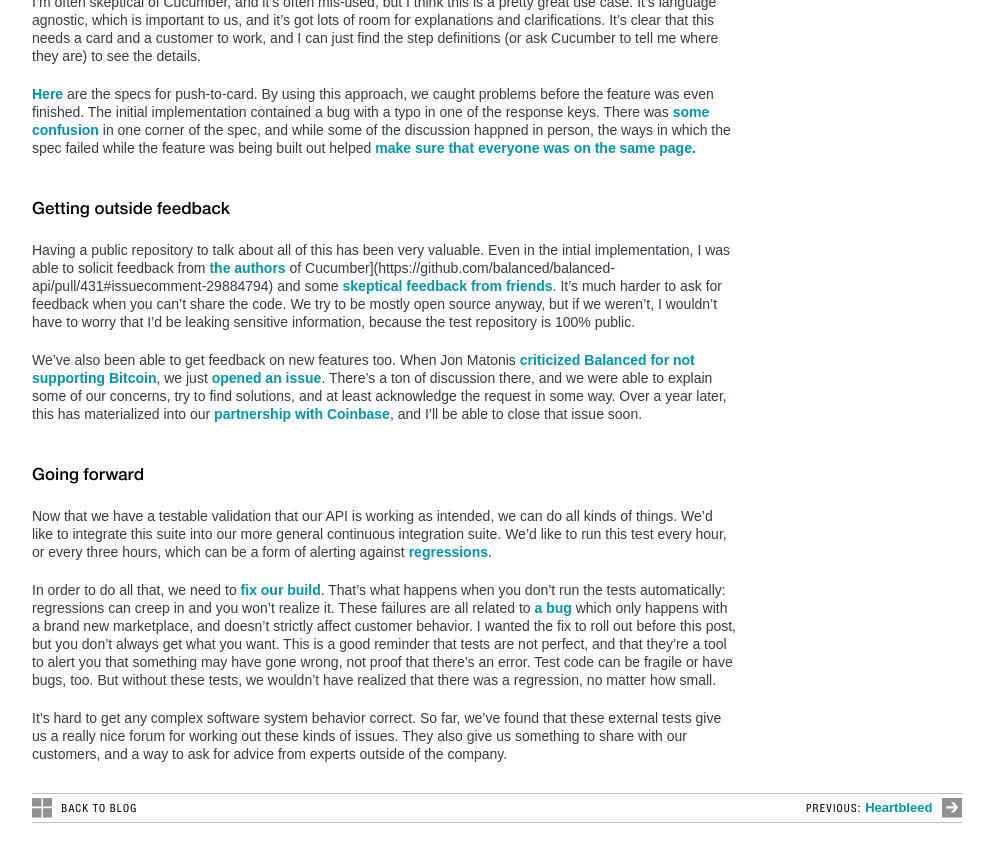
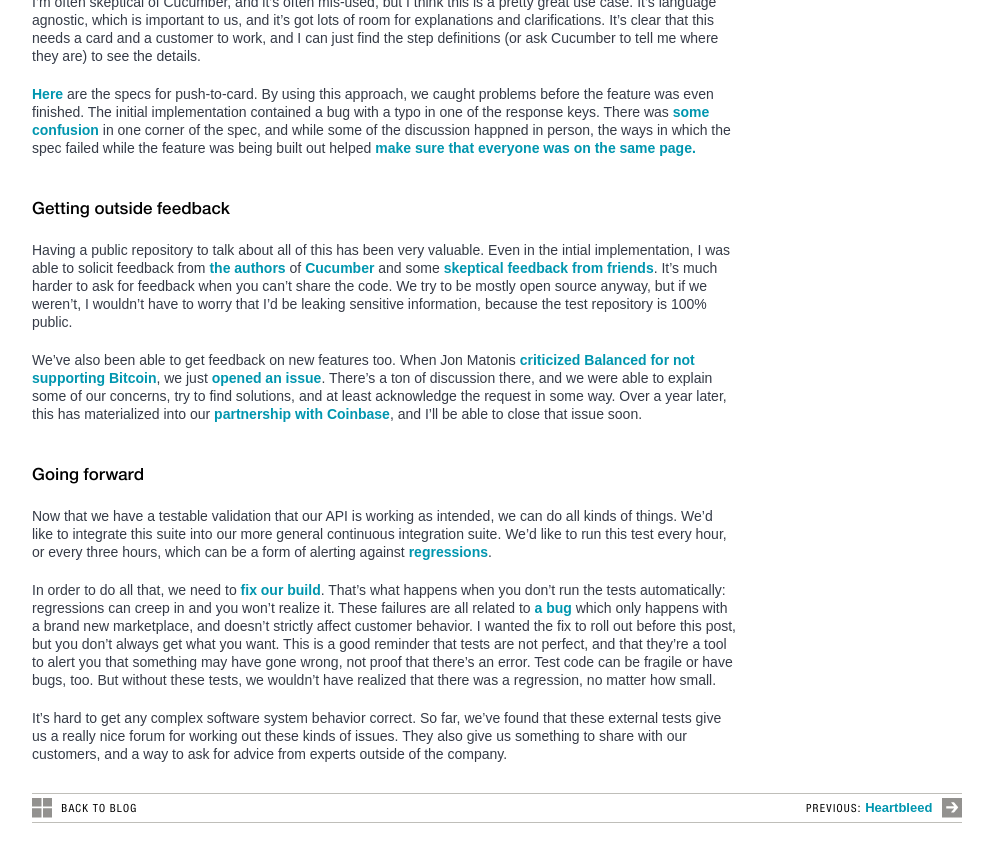
Before and after one commit to balanced/balanced.github.com, a Jekyll site: the page built from _posts/2014-05-16-tdd-your-api.md, in a window 1280 px wide and 900 px high, scrolled down 7784 px. Shown: the top 862 px of the window, without its empty margins (143-1136 px from the left). Built offline with Jekyll 4.4.1, drawn with Linux system fonts in a browser that asks for light colours; nearby versions of some CDN libraries.

Commit message:
fix broken link
Thanks @mattwynne

```diff
--- a/_posts/2014-05-16-tdd-your-api.md
+++ b/_posts/2014-05-16-tdd-your-api.md
@@ -424,7 +424,7 @@
 Even in the intial implementation, I was able to solicit feedback from [the
 authors](https://github.com/balanced/balanced-api/pull/431#issuecomment-29705876)
 of
-Cucumber](https://github.com/balanced/balanced-api/pull/431#issuecomment-29884794)
+[Cucumber](https://github.com/balanced/balanced-api/pull/431#issuecomment-29884794)
 and some [skeptical feedback from
 friends](https://github.com/balanced/balanced-api/pull/431#issuecomment-29706071).
 It's much harder to ask for feedback when you can't share the code. We try to be
```
